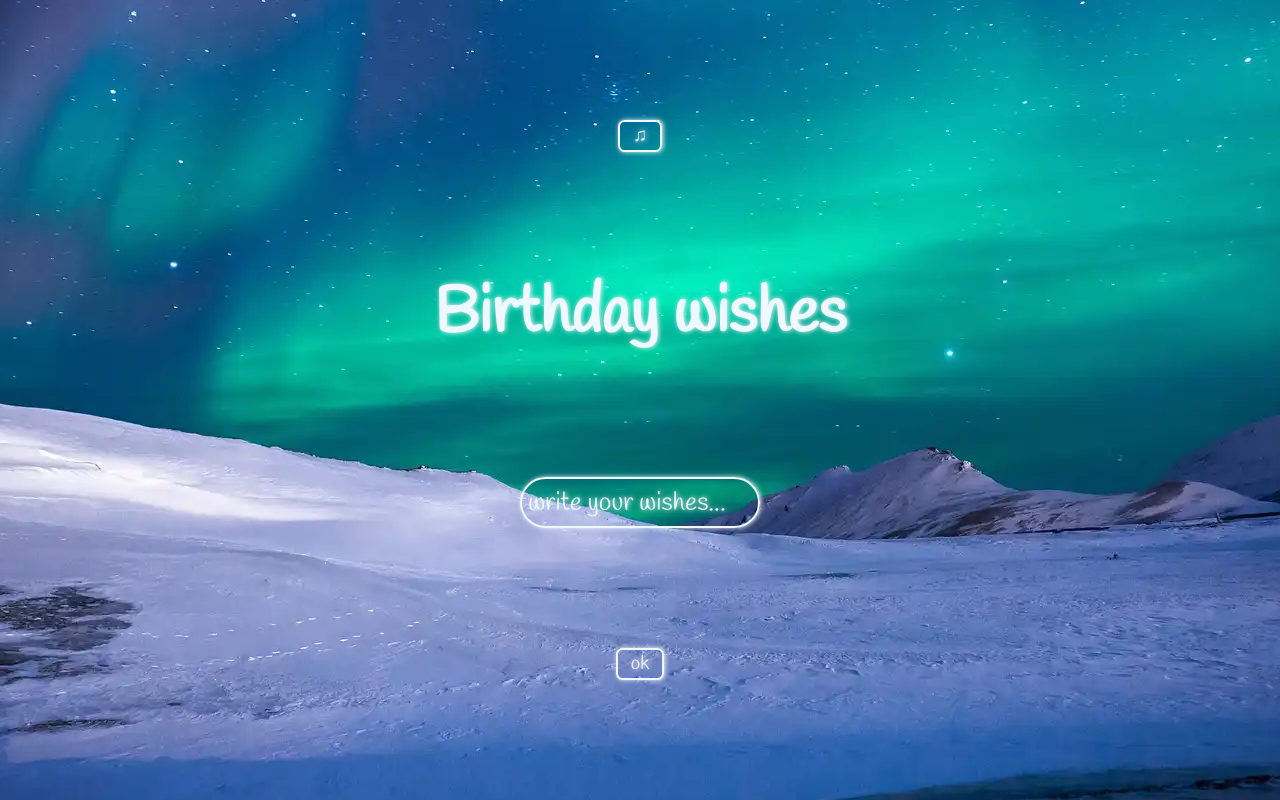
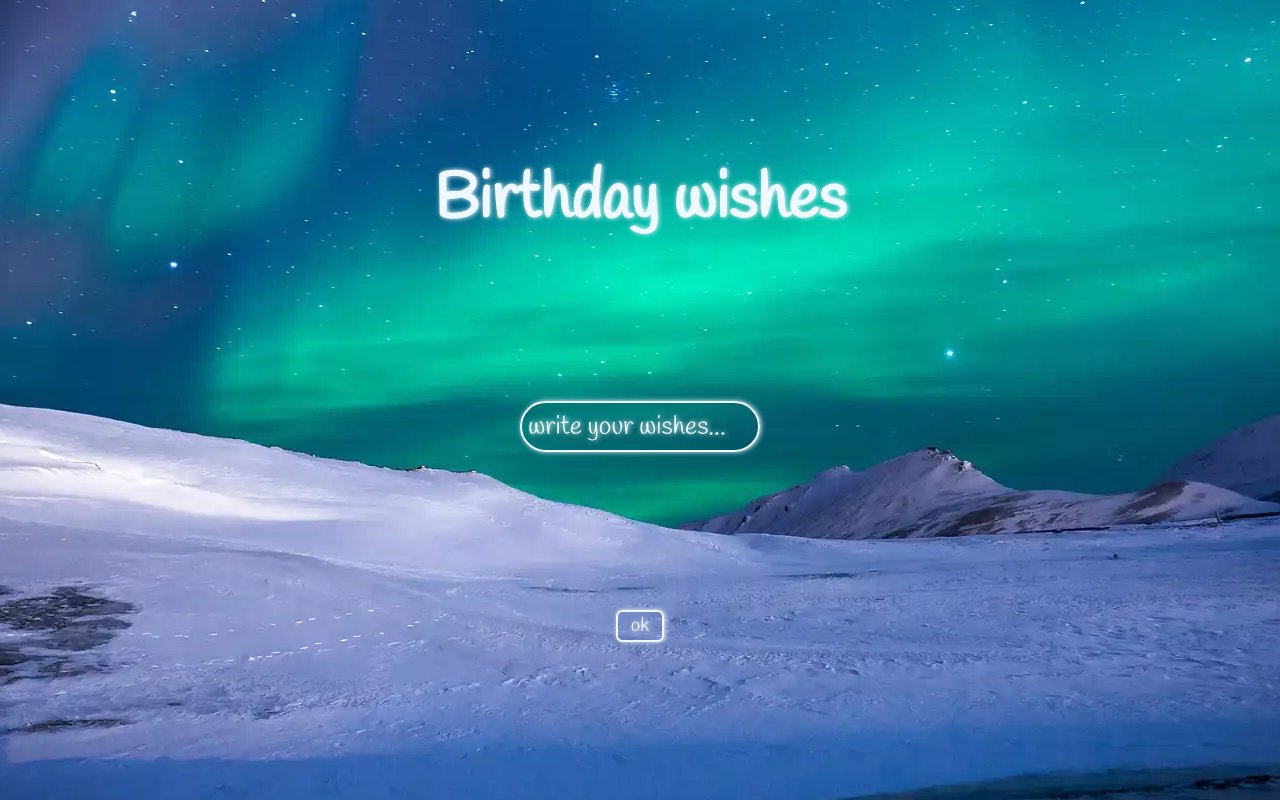
Before and after one commit to hiphop200199/birthday-wishes-reminder, a Svelte app: page / in a window 1280 px wide. Built offline with nearby package versions, Linux system fonts and the light colour scheme.

Commit message:
file upload

```diff
--- a/src/App.svelte
+++ b/src/App.svelte
@@ -1,12 +1,9 @@
 <script>
-  const bgm = new Audio("./assets/piano-moment.mp3");
-  function music() {
-    bgm.play();
-  }
+  import { musicData } from "./musicData";
 </script>
 
 <article>
-  <button on:click={music}>&#x266B;</button>
+  <audio src="">&#x266B;</audio>
   <h1>Birthday wishes</h1>
   <input type="text" placeholder="write your wishes..." />
   <button type="button">ok</button>
```
